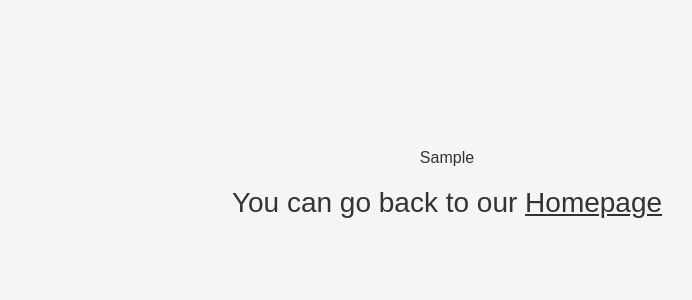
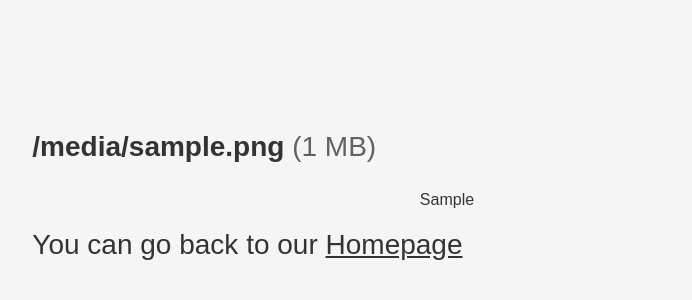
Before and after one commit to FourDotFive/Automated-data-preprocessor-django, a Django app: template website/preprocessor/templates/data_stats.html in a window 1280 px wide. Shown: the top 300 px of the page, without its empty margins (193-885 px from the left). Run offline with Django 4.2, Linux system fonts and the light colour scheme; the template is opened without the code that fills it: most values are stand-ins (such as "Sample title", 1, 10 or a date in 2020); some libraries are stand-ins or nearby versions.

Commit message:
data stats template table

```diff
--- a/website/preprocessor/data_analysis.py
+++ b/website/preprocessor/data_analysis.py
@@ -42,4 +42,4 @@ def analyse_df(df: pd.DataFrame):
 
     # print(stats)
 
-    return df.head(10)
+    return df.head(50)
--- a/website/preprocessor/static/css/data_stats.css
+++ b/website/preprocessor/static/css/data_stats.css
@@ -13,9 +13,12 @@
 
 .scrollable th,
 .scrollable td {
-    padding: 10px;
+    padding-top: 5px;
+    padding-bottom: 5px;
+    padding-left: 20px;
+    padding-right: 20px;
     text-align: left;
-    border-bottom: 1px solid #eaeaea;
+    border-bottom: 1px solid #e5e5e5;
 }
 
 .scrollable tr:first-child {
@@ -25,3 +28,16 @@
 .scrollable tr:hover {
     background-color: #f5f5f5;
 }
+
+a.no-decoration {
+    color: inherit;
+}
+
+.h3-bold {
+    font-weight: 600;
+}
+
+.light-font {
+    font-weight: 200;
+    color: rgb(98, 97, 97);
+}
--- a/website/preprocessor/templates/data_stats.html
+++ b/website/preprocessor/templates/data_stats.html
@@ -6,28 +6,26 @@
 {% endblock %}
 
 {% block dependencies %}
+<script src="https://cdn.plot.ly/plotly-latest.min.js"></script>
 <link rel="stylesheet" href="{% static 'css/data_stats.css' %}">
 {% endblock %}
 
 {% block content %}
-
-<style>
-    a.no-decoration {
-        color: inherit;
-    }
-</style>
 
 <div class="container-fluid full-height" style="padding-top: 130px;">
 
     <div class="row">
         <div class="col-8 mx-auto">
 
-            <div class="col-12 mx-auto text-center">
+            <div class="col-12">
+                <div>
+                    <h3 class="h3-bold">{{ file_name }} <span class="light-font">({{ file_size }} MB)</span></h3>
+                </div>
+                <div class="mx-auto text-center">
 
-
-
-                <div class="scrollable">
-                    {{ df_html|safe }}
+                    <div class="scrollable">
+                        {{ df_html|safe }}
+                    </div>
                 </div>
 
                 <h3>You can go back to our <a class="no-decoration" href="{% url 'uploader' %}">Homepage</a></h3>
```
Also changed, not shown: website/preprocessor/views.py (+8 -2 lines), website/preprocessor/static/js/data-stats.js (added).
